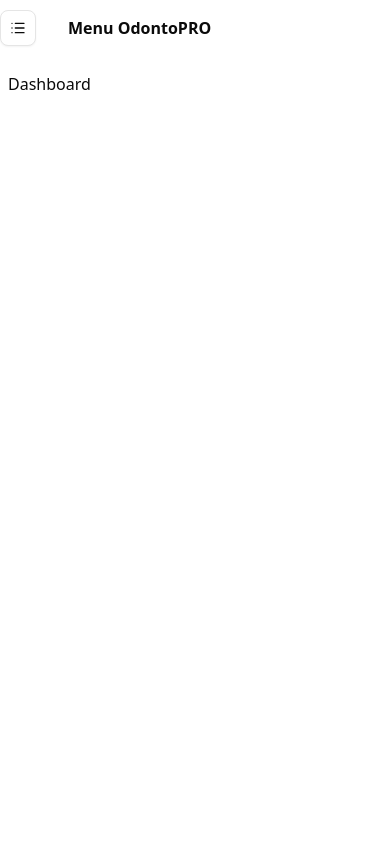
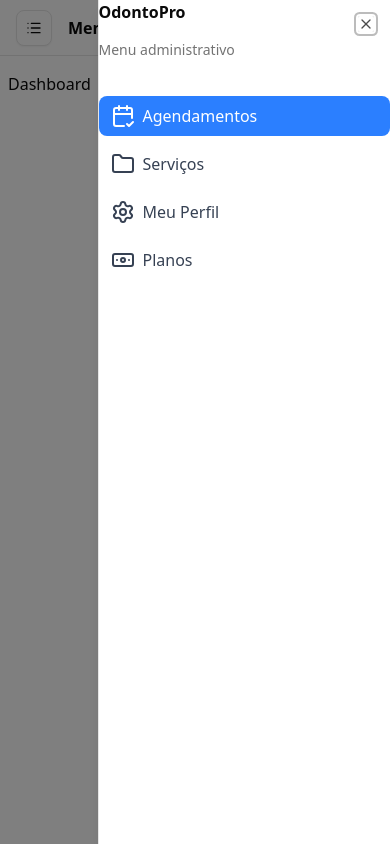
Before and after one commit to maitabom/odontopro, a Next.js app: page /dashboard in a window 390 px wide. Both pictures are taken after a click on the button 18 px from the left and 28 px from the top of the page. Built offline with nearby package versions, Linux system fonts and the light colour scheme.

Commit message:
adiciona componente SidebarLink e aprimora SidebarDashboard com navegação

```diff
--- a/src/app/(panel)/dashboard/_components/sidebar/index.tsx
+++ b/src/app/(panel)/dashboard/_components/sidebar/index.tsx
@@ -7,16 +7,18 @@ import clsx from "clsx";
 import {
   Sheet,
   SheetContent,
-  SheetHeader,
+  SheetDescription,
+  SheetTitle,
   SheetTrigger,
 } from "@/components/ui/sheet";
 import { Button } from "@/components/ui/button";
-import { List } from "lucide-react";
+import { Banknote, CalendarCheck2, Folder, List, Settings } from "lucide-react";
+import { SidebarLink } from "./link";
 
 export function SidebarDashboard({ children }: SidebarProperties) {
   const [isCollapsable, setIsCollapsable] = useState(false);
 
-  const pathName = usePathname();
+  const pathname = usePathname();
 
   return (
     <div className="flex min-h-screen w-full">
@@ -26,7 +28,7 @@ export function SidebarDashboard({ children }: SidebarProperties) {
           "md:ml-64": !isCollapsable,
         })}
       >
-        <header className="md:hidden">
+        <header className="md:hidden flex items-center justify-between border-b px-4 md:px-6 h-14 z-10 sticky top-0 bg-white">
           <Sheet>
             <div className="flex items-center gap-4">
               <SheetTrigger>
@@ -34,12 +36,48 @@ export function SidebarDashboard({ children }: SidebarProperties) {
                   <List className="w-5 h-5" />
                 </Button>
               </SheetTrigger>
-              <SheetHeader>
-                <h1 className="text-base md:text-lg font-semibold">
-                  Menu OdontoPRO
-                </h1>
-              </SheetHeader>
+              <h1 className="text-base md:text-lg font-semibold">
+                Menu OdontoPRO
+              </h1>
             </div>
+            <SheetContent side="right" className="sm:max-w-xs text-black">
+              <SheetTitle>OdontoPro</SheetTitle>
+              <SheetDescription>Menu administrativo</SheetDescription>
+
+              <nav className="grid gap-2 text-base pt-5">
+                <SidebarLink
+                  href="/dashboard"
+                  label="Agendamentos"
+                  pathname={pathname}
+                  collapsed={isCollapsable}
+                  icon={<CalendarCheck2 className="w-6 h-6" />}
+                />
+
+                <SidebarLink
+                  href="/dashboard/services"
+                  label="Serviços"
+                  pathname={pathname}
+                  collapsed={isCollapsable}
+                  icon={<Folder className="w-6 h-6" />}
+                />
+
+                <SidebarLink
+                  href="/dashboard/profile"
+                  label="Meu Perfil"
+                  pathname={pathname}
+                  collapsed={isCollapsable}
+                  icon={<Settings className="w-6 h-6" />}
+                />
+
+                <SidebarLink
+                  href="/dashboard/plans"
+                  label="Planos"
+                  pathname={pathname}
+                  collapsed={isCollapsable}
+                  icon={<Banknote className="w-6 h-6" />}
+                />
+              </nav>
+            </SheetContent>
           </Sheet>
         </header>
         <main className="flex-1 py-4 px-2 md:p-6">{children}</main>
--- /dev/null
+++ b/src/app/(panel)/dashboard/_components/sidebar/link.tsx
@@ -0,0 +1,23 @@
+import Link from "next/link";
+import { SidebarLinkProperties } from "./properties";
+import clsx from "clsx";
+
+export function SidebarLink(properties: SidebarLinkProperties) {
+  return (
+    <Link href={properties.href}>
+      <div
+        className={clsx(
+          "flex items-center gap-2 px-3 py-2 rounded-md transition-colors",
+          {
+            "text-white bg-blue-500": properties.pathname == properties.href,
+            "text-gray-700 hover:bg-gray-100":
+              properties.pathname != properties.href,
+          }
+        )}
+      >
+        <span className="w-6 h-6">{properties.icon}</span>
+        {!properties.collapsed && <span>{properties.label}</span>}
+      </div>
+    </Link>
+  );
+}
```
Also changed, not shown: src/app/(panel)/dashboard/_components/sidebar/properties.ts (+8 -0 lines).
